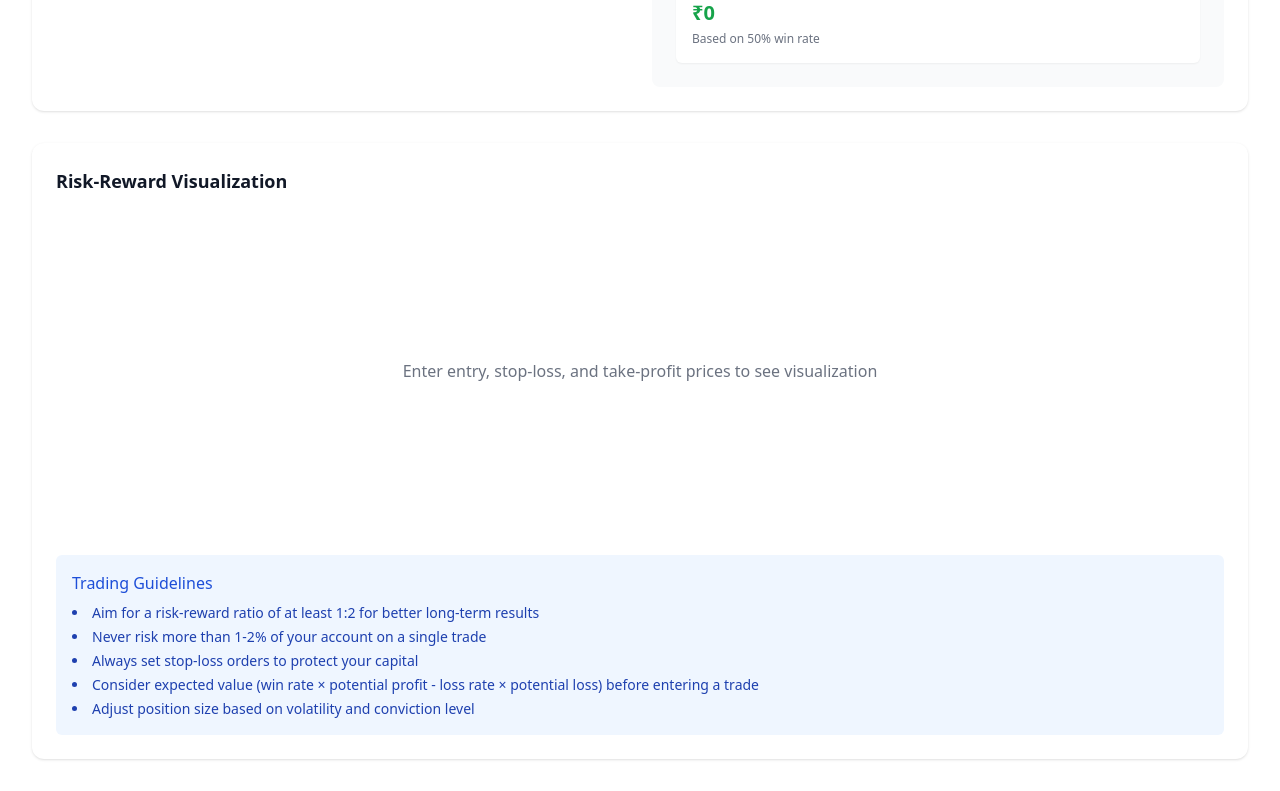
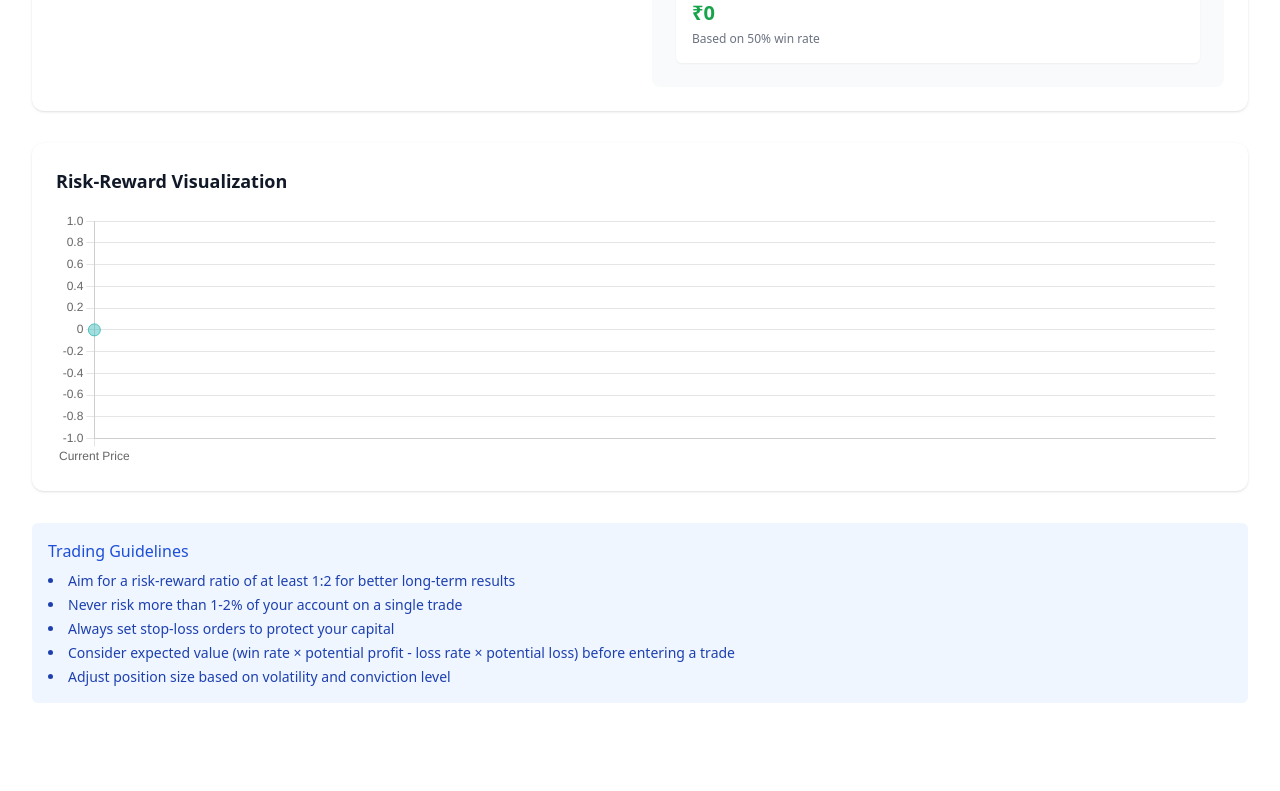
Before and after one commit to itzoibuddy/trading-journal-V4, a Next.js app: page /risk-management in a window 1280 px wide. Shown: the part 877-1668 px from the top of the page. After the commit the page ends 1612 px from the top, so only its background shows below. Built offline with nearby package versions, Linux system fonts and the light colour scheme.

Commit message:
Fix TypeScript errors in risk-management page

```diff
--- a/app/risk-management/page.tsx
+++ b/app/risk-management/page.tsx
@@ -11,6 +11,7 @@ import {
   Title,
   Tooltip,
   Legend,
+  ChartData,
 } from 'chart.js';
 
 ChartJS.register(
@@ -42,7 +43,7 @@ export default function RiskManagementPage() {
   const [expectedValue, setExpectedValue] = useState<number>(0);
 
   // Risk-reward visualization data
-  const [riskRewardData, setRiskRewardData] = useState({
+  const [riskRewardData, setRiskRewardData] = useState<ChartData<'line'>>({
     labels: ['Current Price'],
     datasets: [
       {
@@ -116,10 +117,10 @@ export default function RiskManagementPage() {
   const updateRiskRewardVisualization = () => {
     if (!entryPrice || !stopLossPrice) return;
 
-    const pricePoints = [];
-    const labels = [];
-    const backgroundColors = [];
-    const borderColors = [];
+    const pricePoints: number[] = [];
+    const labels: string[] = [];
+    const backgroundColors: string[] = [];
+    const borderColors: string[] = [];
 
     // Add stop loss point
     pricePoints.push(stopLossPrice);
@@ -161,8 +162,8 @@ export default function RiskManagementPage() {
         {
           label: 'Price Levels',
           data: sortedData.map(item => item.price),
-          backgroundColor: sortedData.map(item => item.backgroundColor),
-          borderColor: sortedData.map(item => item.borderColor),
+          backgroundColor: sortedData.map(item => item.backgroundColor) as any,
+          borderColor: sortedData.map(item => item.borderColor) as any,
           borderWidth: 1,
           pointRadius: 6,
           pointHoverRadius: 8,
@@ -346,47 +347,36 @@ export default function RiskManagementPage() {
         </div>
       </div>
 
-      <div className="bg-white shadow rounded-xl p-6">
+      <div className="bg-white shadow rounded-xl p-6 mt-6">
         <h3 className="text-lg font-semibold text-gray-900 mb-4">Risk-Reward Visualization</h3>
-
-        <div className="h-80">
-          {riskRewardData.labels.length > 1 ? (
+        <div className="h-64">
+          {riskRewardData.labels && riskRewardData.labels.length > 0 && (
             <Line
               data={riskRewardData}
               options={{
+                responsive: true,
                 maintainAspectRatio: false,
                 scales: {
                   y: {
-                    title: {
-                      display: true,
-                      text: 'Price (₹)'
-                    }
+                    beginAtZero: false,
                   },
-                  x: {
-                    title: {
-                      display: true,
-                      text: 'Price Levels'
-                    }
-                  }
                 },
                 plugins: {
+                  legend: {
+                    display: false,
+                  },
                   tooltip: {
                     callbacks: {
                       label: function(context) {
-                        const label = context.dataset.label || '';
-                        const value = context.parsed.y;
-                        return `${label}: ₹${value}`;
+                        return `Price: ₹${context.parsed.y.toFixed(2)}`;
                       }
                     }
                   }
                 }
               }}
             />
-          ) : (
-            <div className="flex h-full items-center justify-center text-gray-500">
-              Enter entry, stop-loss, and take-profit prices to see visualization
+          )}
         </div>
-          )}
       </div>
 
       <div className="mt-6 p-4 bg-blue-50 rounded-md">
@@ -400,6 +390,5 @@ export default function RiskManagementPage() {
         </ul>
       </div>
     </div>
-    </div>
   );
 }
```
Lines whose indentation alone changed are shown as unchanged.
